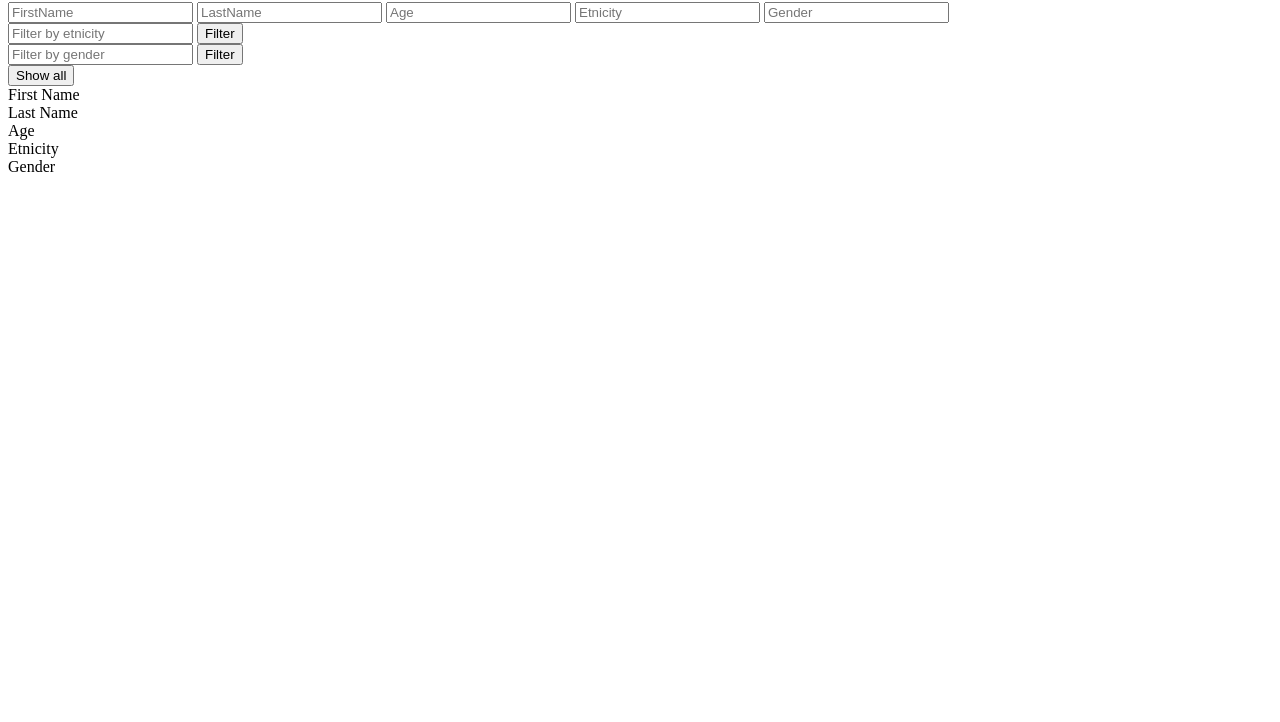
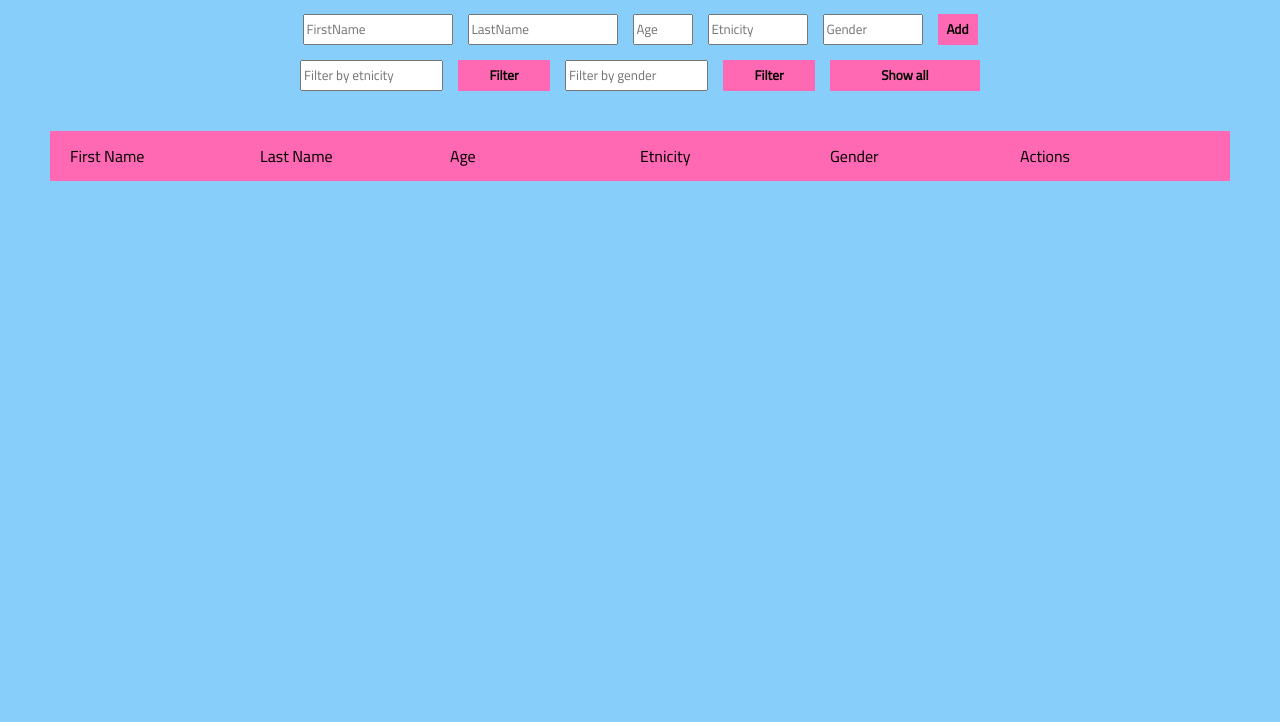
Before and after one commit to claralindbloms/U2_ME132A_Clara, a plain HTML site: page index.html in a window 1280 px wide. Shown: the part 78-800 px from the top of the page. Drawn offline with Linux system fonts and the light colour scheme.

Commit message:
added css

```diff
--- a/index.html
+++ b/index.html
@@ -5,6 +5,9 @@
     <meta charset="UTF-8">
     <meta http-equiv="X-UA-Compatible" content="IE=edge">
     <meta name="viewport" content="width=device-width, initial-scale=1.0">
+    <link rel="preconnect" href="https://fonts.googleapis.com">
+    <link rel="preconnect" href="https://fonts.gstatic.com" crossorigin>
+    <link href="https://fonts.googleapis.com/css2?family=Anton&family=Cairo&display=swap" rel="stylesheet">
     <title>Artists</title>
     <link rel="stylesheet" href="styles.css">
 </head>
@@ -17,6 +20,7 @@
         <input id="age" type="number" placeholder="Age">
         <input id="etnicity" type="text" placeholder="Etnicity">
         <input id="gender" type="text" placeholder="Gender">
+        <button>Add</button>
     </form>
 
     <div id="filters">
@@ -34,12 +38,13 @@
 
     </div>
 
-        <div id="Chart">
+    <div id="chart">
         <div>First Name</div>
         <div>Last Name</div>
         <div>Age</div>
         <div>Etnicity</div>
         <div>Gender</div>
+        <div>Actions</div>
     </div>
 
     <div id="artists"></div>
--- a/styles.css
+++ b/styles.css
@@ -0,0 +1,55 @@
+body {
+    margin: 0;
+    font-family: 'Cairo', sans-serif;
+    background-color: lightskyblue;
+}
+
+h1 {
+    text-align: center;
+    font-family: 'Anton', sans-serif;
+}
+
+button {
+    font-family: 'Cairo', sans-serif;
+    font-weight: bold;
+    background-color: hotpink;
+    border: black;
+    cursor: pointer;
+}
+
+input {
+    font-family: 'Cairo', sans-serif;
+}
+
+#addArtistForm {
+    display: grid;
+    grid-template-columns: 150px 150px 60px 100px 100px 40px;
+    gap: 15px;
+    margin-bottom: 15px;
+    justify-content: center;
+}
+
+#filters {
+    display: grid;
+    grid-template-columns: 250px 250px 150px;
+    gap: 15px;
+    justify-content: center;
+}
+
+#filterByEtnicity,
+#filterByGender {
+  display: grid;
+  grid-template-columns: repeat(2, 1fr);
+  gap: 15px;
+}
+
+#chart {
+  display: grid;
+  grid-template-columns: repeat(6, 1fr);
+  padding: 10px 20px;
+  margin-top: 40px;
+  background-color: hotpink;
+  margin-left: 50px;
+  margin-right: 50px;
+
+}
```
Lines whose indentation alone changed are shown as unchanged.
